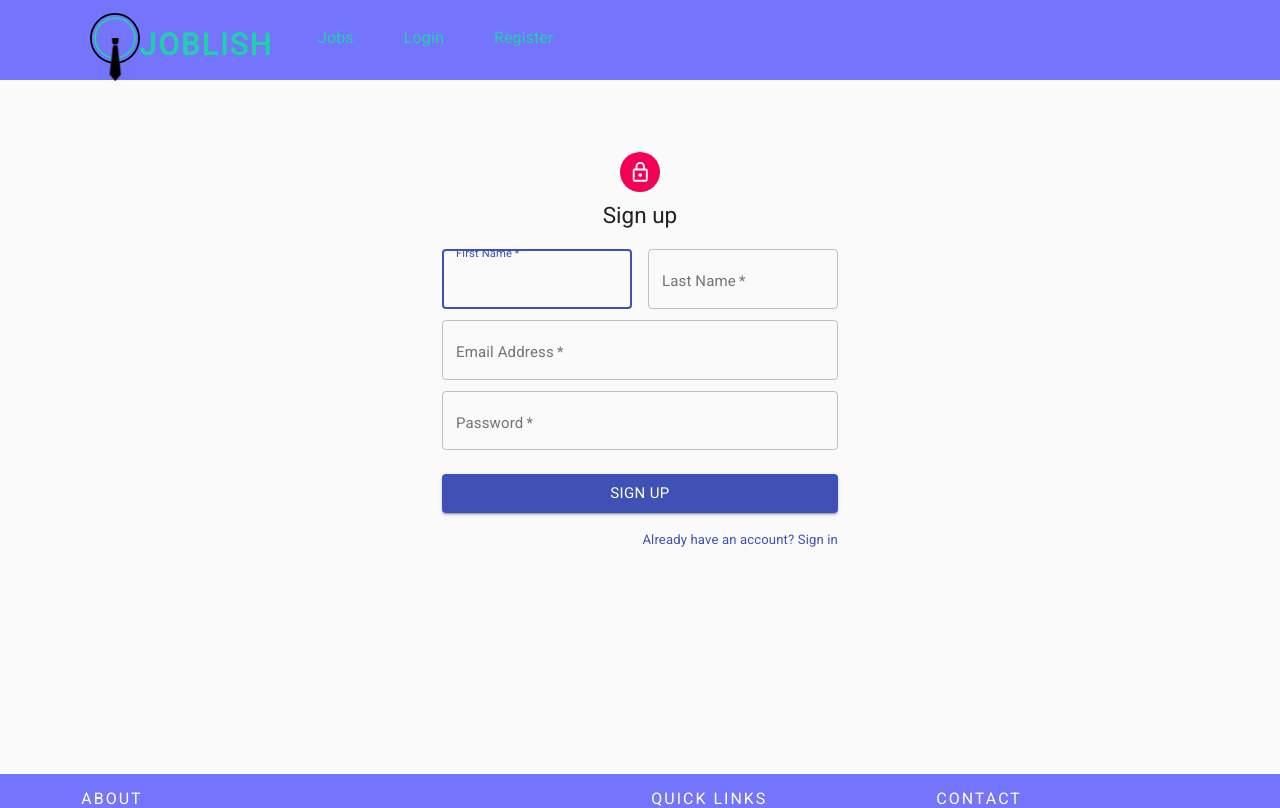
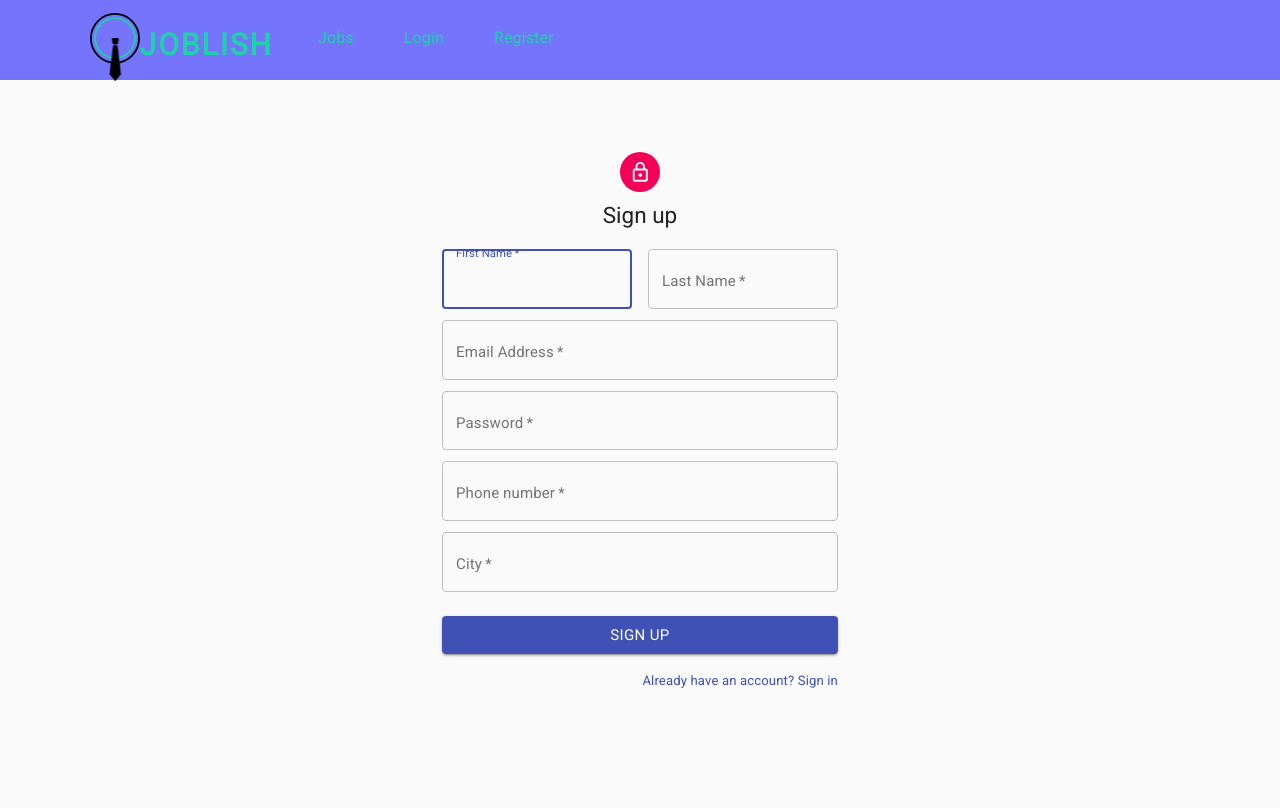
Before and after one commit to SabrinaStaicu/joblish-frontend, a React (Create React App) app: page /register in a window 1280 px wide. Shown: the top 808 px of the page. Built offline with nearby package versions, Linux system fonts and the light colour scheme.

Commit message:
Fixed expired token service bug

```diff
--- a/src/components/login/Register.js
+++ b/src/components/login/Register.js
@@ -15,7 +15,6 @@ import LoginService from '../../service/LoginService';
 import {useStyles} from "../../util/FormStyling";
 
 export default function Register() {
-
   const classes = useStyles();
   const history = useHistory()
 
@@ -94,6 +93,31 @@ export default function Register() {
               />
               {errors.password && <span style={{color:"red"}}>Password must be between 6-12 characters</span>}
             </Grid>
+            <Grid item xs={12}>
+              <TextField
+                  variant="outlined"
+                  required
+                  fullWidth
+                  {...register("phone", {required: true, minLength: 5, maxLength: 30, pattern: /^[0-9\b]+$/ })}
+                  label="Phone number"
+                  id="phone"
+                  autoComplete="phone"
+              />
+              {errors.password && <span style={{color:"red"}}>Password must be between 6-12 characters</span>}
+            </Grid>
+            <Grid item xs={12}>
+              <TextField
+                  variant="outlined"
+                  required
+                  fullWidth
+                  {...register("city", {required: true, minLength: 3, maxLength: 30 })}
+                  label="City"
+                  type="city"
+                  id="city"
+                  autoComplete="city"
+              />
+              {errors.password && <span style={{color:"red"}}>Password must be between 6-12 characters</span>}
+            </Grid>
           </Grid>
           <Button
             type="submit"
--- a/src/service/AuthHeader.js
+++ b/src/service/AuthHeader.js
@@ -3,7 +3,7 @@ import ExpiredTokenService from "./ExpiredTokenService";
 export default function AuthHeader() {
     const user = JSON.parse(localStorage.getItem('user'));
 
-    // ExpiredTokenService();
+    ExpiredTokenService();
 
     if (user && user.token) {
         return { Authorization : 'Bearer ' + user.token };
--- a/src/service/ExpiredTokenService.js
+++ b/src/service/ExpiredTokenService.js
@@ -2,7 +2,7 @@ import jwtDecode from "jwt-decode";
 import AuthService from "./AuthService";
 
 export default function ExpiredTokenService() {
-    let token = localStorage.getItem("user");
+    let token = JSON.parse(localStorage.getItem("user")).token;
     if (token) {
         let decodedToken = jwtDecode(token);
         console.log("Decoded Token", decodedToken);
```
